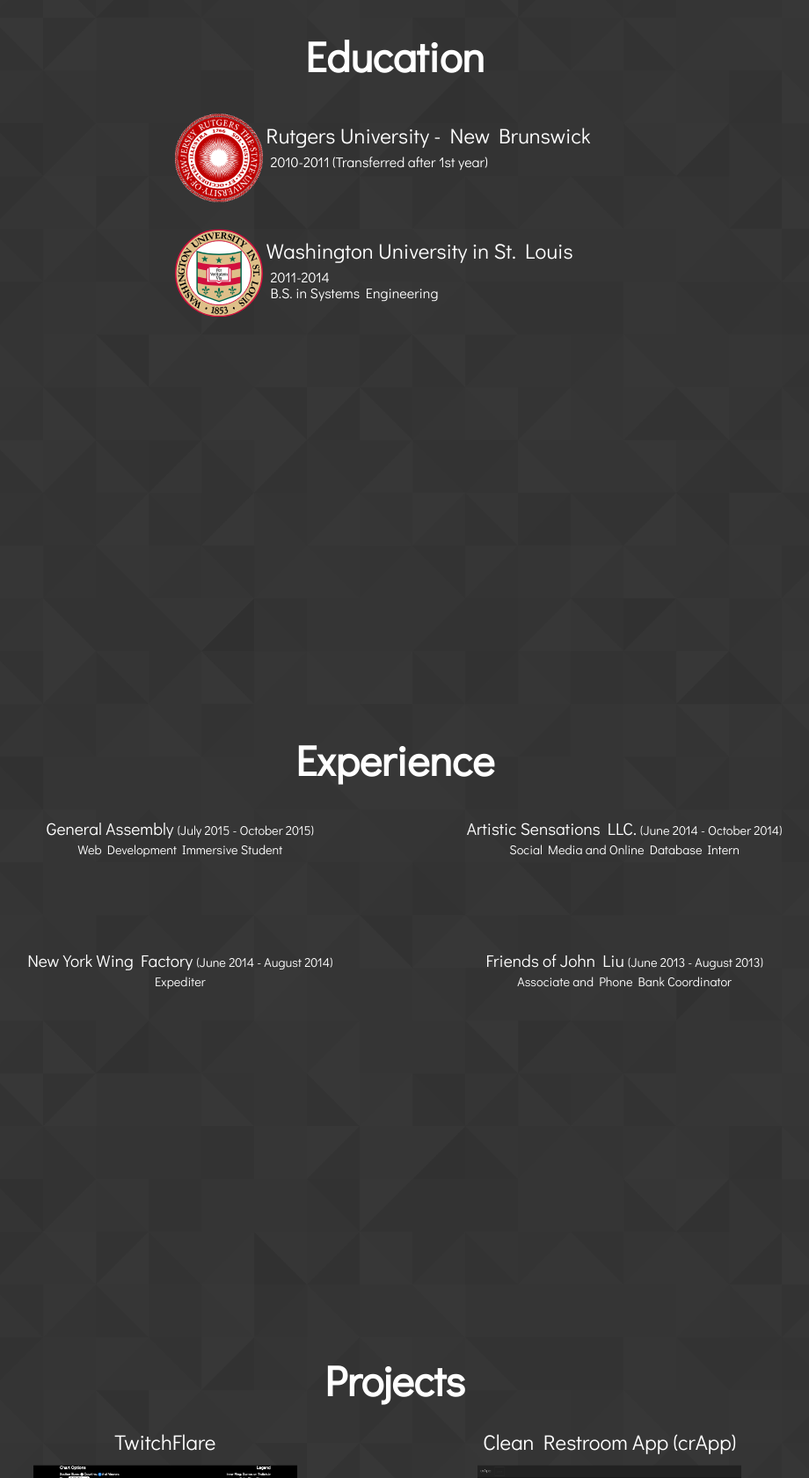
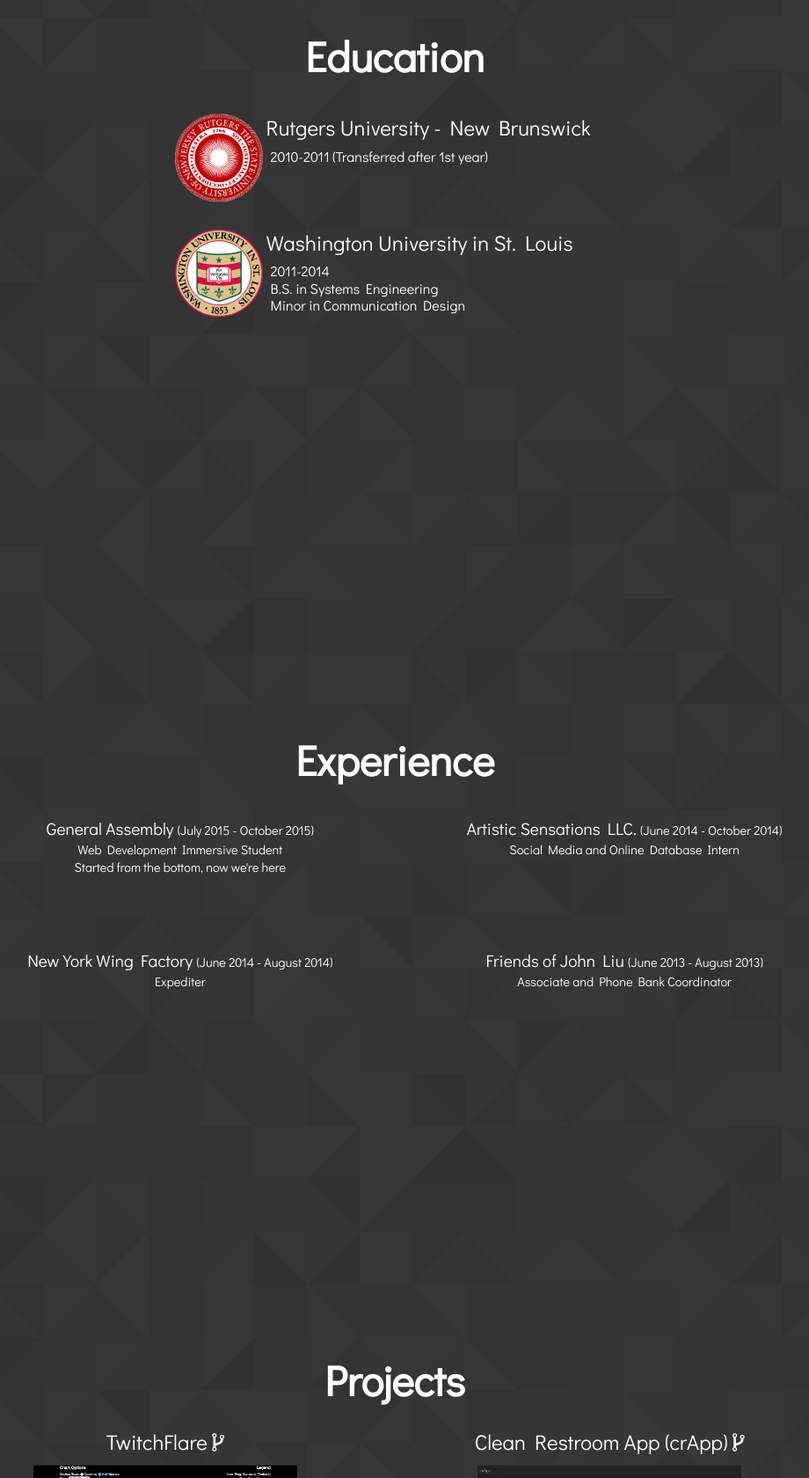
Before and after one commit to jdlam/jdlam.github.io, a plain HTML site: page index.html in a window 1280 px wide. Shown: the part 1120-2800 px from the top of the page at 88% size, without its empty margins (191-1111 px from the left). Drawn offline with nearby package versions, Linux system fonts and the light colour scheme.

Commit message:
adds github repo links for projects and fixes formatting for landscape

```diff
--- a/css/styles.css
+++ b/css/styles.css
@@ -145,6 +145,12 @@ div.info:nth-child(odd) {
   }
 }
 
+@media screen and (max-height: 400px) {
+  div.info {
+    height: 125vh;
+  }
+}
+
 /* Education */
 
 div#education > div.content {
@@ -174,13 +180,13 @@ div.logo > a > img {
 }
 
 div.school-info > p {
-  line-height: 0.8em;
+  line-height: 0.9em;
   margin: 5px;
 }
 
 div.school-info > p:first-child {
   font-size: 1.5em;
-  margin: 15px 0;
+  margin: 5px 0 15px 0;
 }
 
 @media screen and (max-width: 500px) {
@@ -286,6 +292,19 @@ div.proj > a > img:hover {
   box-shadow: 0px 0px 12px white;
 }
 
+div.proj > p > a {
+  color: white;
+  text-decoration: none;
+  -webkit-transition: 0.5s color, 0.5s margin;
+  -ms-transition: 0.5s color, 0.5s margin;
+  transition: 0.5s color, 0.5s margin;
+}
+
+div.proj > p > a:hover {
+  color: darkturquoise;
+  text-shadow: 0px 0px 8px gray;
+}
+
 @media screen and (max-width: 790px) {
   div#projects {
     height: 1400px;
--- a/index.html
+++ b/index.html
@@ -26,7 +26,7 @@
     <div id="intro">
       <div class="intro-content">
         <h1>Jonathan Lam</h1>
-        <h3>Web Developer</h3>
+        <h3>Web Developer | Puzzle Enthusiast</h3>
         <a href="https://www.github.com/jdlam"><i class="fa fa-github-square fa-5x"></i></a>
         <a href="https://www.linkedin.com/in/jonlam92"><i class="fa fa-linkedin-square fa-5x"></i></a>
         <a href="mailto:jonlam92@gmail.com"><i class="fa fa-envelope-square fa-5x"></i></a>
@@ -53,6 +53,7 @@
             <p>Washington University in St. Louis</p>
             <p>2011-2014</p>
             <p>B.S. in Systems Engineering</p>
+            <p>Minor in Communication Design</p>
           </div>
         </div>
       </div>
@@ -65,6 +66,7 @@
           General Assembly <span>(July 2015 - October 2015)</span>
           <ul>
             <li>Web Development Immersive Student</li>
+            <li>Started from the bottom, now we're here</li>
           </ul>
         </div>
         <div class="work">
@@ -92,28 +94,28 @@
       <div class="content">
         <h1>Projects</h1>
         <div class="proj">
-          <p>TwitchFlare</p>
+          <p><a href="https://github.com/jdlam/TwitchFlare">TwitchFlare <i class="fa fa-code-fork"></i></a></p>
           <a href="https://twitch-flare.herokuapp.com"><img src="images/twitch.png" alt="TwitchFlare Screenshot" /></a>
           <p>
             Data visualization of the latest Twitch stream statistics using D3.js
           </p>
         </div>
         <div class="proj">
-          <p>Clean Restroom App (crApp)</p>
+          <p><a href="https://github.com/jdlam/crApp">Clean Restroom App (crApp) <i class="fa fa-code-fork"></i></a></p>
           <a href="https://secure-ocean-9918.herokuapp.com/"><img src="images/crapp.png" alt="crApp Screenshot" /></a>
           <p>
             Online Yelp! for public restrooms
           </p>
         </div>
         <div class="proj">
-          <p>RESTaurant</p>
+          <p><a href="https://rest-aurant-pos.herokuapp.com/">RESTaurant <i class="fa fa-code-fork"></i></a></p>
           <a href="https://rest-aurant-pos.herokuapp.com/"><img src="images/rest.png" alt="RESTaurant Screenshot" /></a>
           <p>
             Restaurant Point Of Sales system
           </p>
         </div>
         <div class="proj">
-          <p>Happening.Now</p>
+          <p><a href="https://github.com/jdlam/Happening.now">Happening.Now <i class="fa fa-code-fork"></i></a></p>
           <a href="https://happening-now.herokuapp.com/"><img src="images/happening.png" alt="Happening.Now Screenshot" /></a>
           <p>
             Web-based Rails application that allows users to post miscellaneous events happening right now
```
